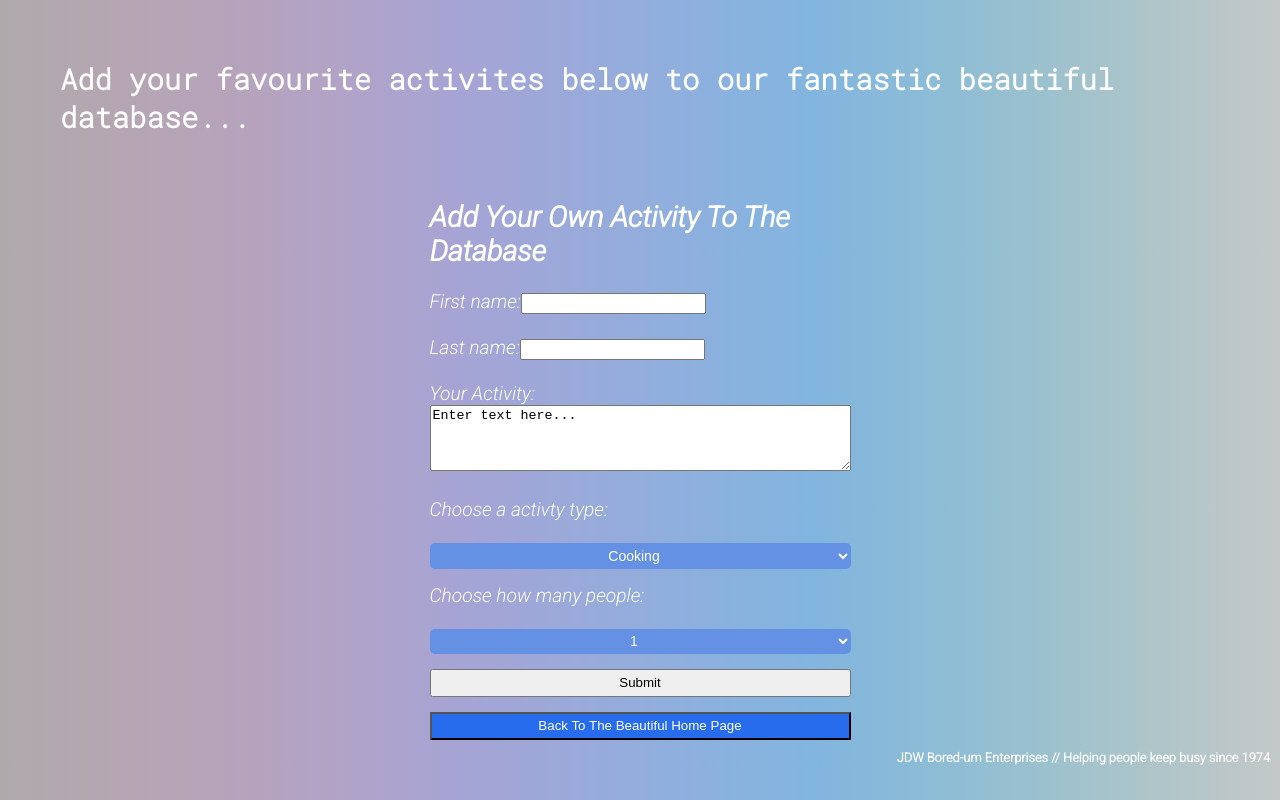
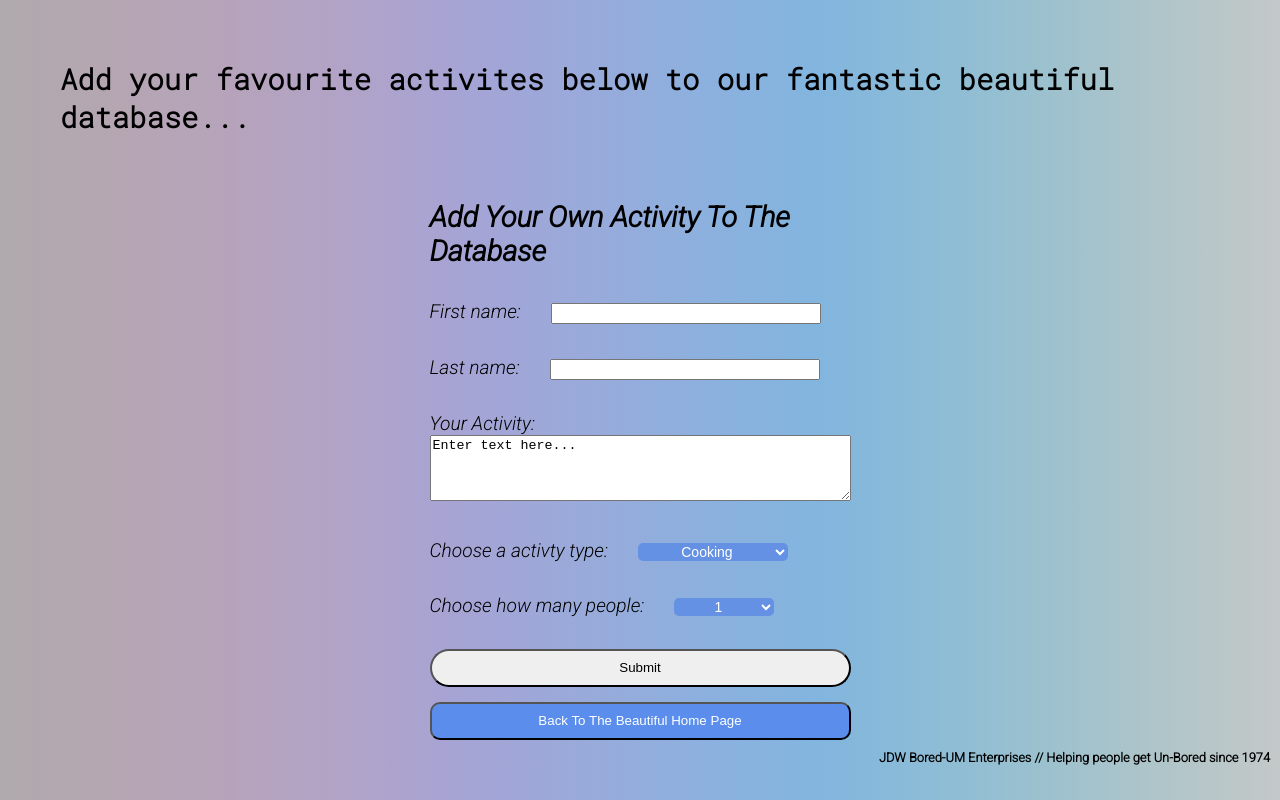
Before and after one commit to JDWilks/boolean-uk-react-project, a React (Create React App) app: page /addyourown in a window 1280 px wide. Built offline with nearby package versions, Linux system fonts and the light colour scheme.

Commit message:
last save before i start refactoring

```diff
--- a/src/Components/Footer.jsx
+++ b/src/Components/Footer.jsx
@@ -4,7 +4,7 @@ function Footer() {
   return (
     <footer className="footerStyling">
       <h2 className="footerstyle">
-        JDW Bored-um Enterprises // Helping people keep busy since 1974
+        JDW Bored-UM Enterprises // Helping people get Un-Bored since 1974
       </h2>
     </footer>
   );
--- a/src/Components/MainBody.jsx
+++ b/src/Components/MainBody.jsx
@@ -28,8 +28,6 @@ function MainBody({
       `http://www.boredapi.com/api/activity?type=${activtyType}&participants=${activityNuPeople}`
     ).then((response) => response.json());
   }
-
-  // if (!randomQuote) return <h1>Hold your horses....</h1>;
 
   function handleChange(event) {
     if (event.target.name === "type") {
@@ -128,6 +126,60 @@ function MainBody({
               <button
                 className="addFavouritesButton"
                 onClick={() => {
+                  const newFavourite = {
+                    activity: randomQuote.activity,
+                    type: randomQuote.type,
+                    participants: randomQuote.participants,
+                  };
+                  fetch("http://localhost:3030/favourites", {
+                    method: "POST",
+                    headers: { "Content-Type": "application/json" },
+                    body: JSON.stringify(newFavourite),
+                  });
+                }}
+              >
+                <span>
+                  {" "}
+                  <img className="hearticon" src={heart} alt="heart" />
+                </span>
+              </button>
+            </div>
+          </div>
+          <div className="imageDiv">
+            <img
+              className="lightBulbIcon"
+              src="https://www.animatedimages.org/data/media/1543/animated-snoopy-image-0030.gif"
+              alt="snoopy"
+            />
+          </div>
+        </section>
+      ) : (
+        <section className="quoteStyling">
+          <div className="quoteOnPage">
+            <div className="quoteStying">
+              <h1 className="activityStyle">
+                <span className="spanMainQuote">
+                  Activity:&nbsp;&nbsp;&nbsp;&nbsp;{" "}
+                </span>
+                No activity found...
+              </h1>
+              <h2 className="typeStyle">
+                <span className="spanMainQuote">
+                  Type:&nbsp;&nbsp;&nbsp;&nbsp;{" "}
+                </span>
+                ...Please search using different parameters...
+              </h2>
+              <h3 className="participantsStyle">
+                <span className="spanMainQuote">
+                  Participants:&nbsp;&nbsp;&nbsp;&nbsp;{" "}
+                </span>
+                ...Or add your own activity...
+              </h3>
+            </div>
+            <div className="favBttnDiv">
+              <button
+                className="addFavouritesButton"
+                onClick={() => {
                   fetch("http://localhost:3030/favourites", {
                     method: "POST",
                     headers: { "Content-Type": "application/json" },
@@ -145,13 +197,11 @@ function MainBody({
           <div className="imageDiv">
             <img
               className="lightBulbIcon"
-              src="https://www.animatedimages.org/data/media/1543/animated-snoopy-image-0030.gif"
+              src="https://www.animatedimages.org/data/media/1543/animated-snoopy-image-0046.gif"
               alt="lightbulb or something image for here"
             />
           </div>
         </section>
-      ) : (
-        <h1>No quote found please try again</h1>
       )}
 
       <section className="addFavSection">
--- a/src/Components/Pages/AddYourOwn.jsx
+++ b/src/Components/Pages/AddYourOwn.jsx
@@ -50,6 +50,7 @@ function AddYourOwn() {
         </textarea>
       </div>
 
+      <div>
         <label htmlFor="type">Choose a activty type:</label>
 
         <select name="activityType" className="typeAddOwn">
@@ -63,7 +64,9 @@ function AddYourOwn() {
           <option value="music">Music</option>
           <option value="diy">DIY</option>
         </select>
+      </div>
 
+      <div>
         <label htmlFor="people">Choose how many people:</label>
 
         <select name="numberOfPeople" className="peopleAddOwn">
@@ -73,8 +76,9 @@ function AddYourOwn() {
           <option value="4">4</option>
           <option value="5">5</option>
         </select>
+      </div>
 
-      <input type="submit" value="Submit" />
+      <input className="submitButton" type="submit" value="Submit" />
 
       <button className="backButton">
         <Link className="backBttnText" to="/">
--- a/src/Components/Pages/Favourites.jsx
+++ b/src/Components/Pages/Favourites.jsx
@@ -30,7 +30,7 @@ function Favourites() {
             {favOnPage.map((fav) => (
               <p>
                 {" "}
-                {fav.activity}{" "}
+                *&nbsp;&nbsp;&nbsp;&nbsp;{fav.activity}{" "}
                 <button
                   className="deleteButton"
                   onClick={() => {
--- a/src/Components/Pages/addYourOwn.css
+++ b/src/Components/Pages/addYourOwn.css
@@ -7,7 +7,12 @@
 
 .backButton {
   width: -webkit-fill-available;
+  background-color: #5b8eec;
+  border-radius: 10px;
+}
+.backButton:hover {
   background-color: #276cec;
+  border-radius: 10px;
 }
 
 .backBttnText {
@@ -28,6 +33,14 @@
   text-decoration: none;
   display: inline-block;
   font-size: 14px;
+  margin-left: 30px;
+}
+
+.typeAddOwn {
+  width: 150px;
+}
+.peopleAddOwn {
+  width: 100px;
 }
 
 .addYourOwnStyling {
@@ -50,5 +63,19 @@
   font-family: "Roboto", sans-serif;
   font-style: italic;
   font-size: 1.5vw;
-  color: white;
+  /* color: white; */
 }
+
+#fname,
+#lname {
+  margin-left: 30px;
+  width: 270px;
+}
+
+.submitButton {
+  border-radius: 30px;
+}
+
+.submitButton:hover {
+  background-color: #5b8eec;
+}
--- a/src/Components/Pages/favourites.css
+++ b/src/Components/Pages/favourites.css
@@ -21,7 +21,7 @@
 .activityStyleFavPage {
   padding-left: 60px;
   /* line-height: 1; */
-  color: white;
+  /* color: white; */
   font-family: "Roboto", sans-serif;
   font-style: italic;
   font-size: 1.2vw;
--- a/src/Components/footer.css
+++ b/src/Components/footer.css
@@ -23,7 +23,7 @@
 .footerstyle {
   font-family: "Roboto", sans-serif;
   font-size: 1vw;
-  color: white;
+  /* color: white; */
   text-align: right;
   padding: 10px;
 }
--- a/src/Components/header.css
+++ b/src/Components/header.css
@@ -18,7 +18,7 @@
   height: 200px;
   padding: 60px;
   scroll-snap-align: start;
-  color: white;
+  /* color: white; */
   font-family: "Roboto Mono", monospace;
   /* border: 2px solid black;
   border-width: 50px; */
--- a/src/Components/mainBody.css
+++ b/src/Components/mainBody.css
@@ -33,7 +33,7 @@
   font-family: "Roboto", sans-serif;
   font-style: italic;
   font-size: 1.5vw;
-  color: white;
+  /* color: white; */
 }
 
 .quoteStying {
@@ -68,7 +68,7 @@
   padding: 10px;
 
   border: none;
-  color: white;
+  /* color: white; */
   background: transparent;
 
   border: 2px solid #4e4caf77;
@@ -108,7 +108,7 @@
 .addYourOwnButton,
 .viewFavouitesButton {
   display: block;
-  color: white;
+  /* color: white; */
   width: 200px;
   height: 50px;
   justify-self: center;
@@ -122,7 +122,7 @@
   border-radius: 5px;
   padding: 10px;
 
-  color: white;
+  /* color: white; */
   background: transparent;
 
   border: 2px solid #4e4caf77;
@@ -147,12 +147,12 @@
 
 .addYourOwnText,
 .goToFavText {
-  color: white;
+  /* color: white; */
   text-decoration: none;
 }
 
 .labelStyling {
-  color: white;
+  /* color: white; */
   font-family: "Roboto", sans-serif;
   font-size: 1vw;
   padding: 20px;
```
Lines whose indentation alone changed are shown as unchanged.
